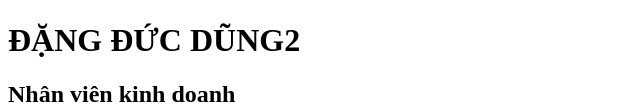
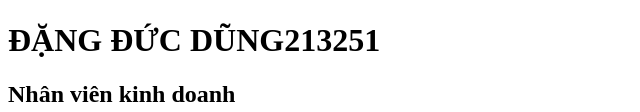
Before and after one commit to Dungng1244/Dungng1244-20DTH_N1_05_KT, a plain HTML site: page index.html in a window 1280 px wide. Shown: the part 333-445 px from the top of the page, without its empty margins (0-640 px from the left). Drawn offline with Linux system fonts and the light colour scheme.

Commit message:
DungDev1

```diff
--- a/index.html
+++ b/index.html
@@ -12,7 +12,7 @@
         <div>
             <img src="image.png" class="img">
             <div>
-                <h1>ĐẶNG ĐỨC DŨNG2</h1>
+                <h1>ĐẶNG ĐỨC DŨNG213251</h1>
                 <h2>Nhân viên kinh doanh</h2>
             </div>
         </div>
```
